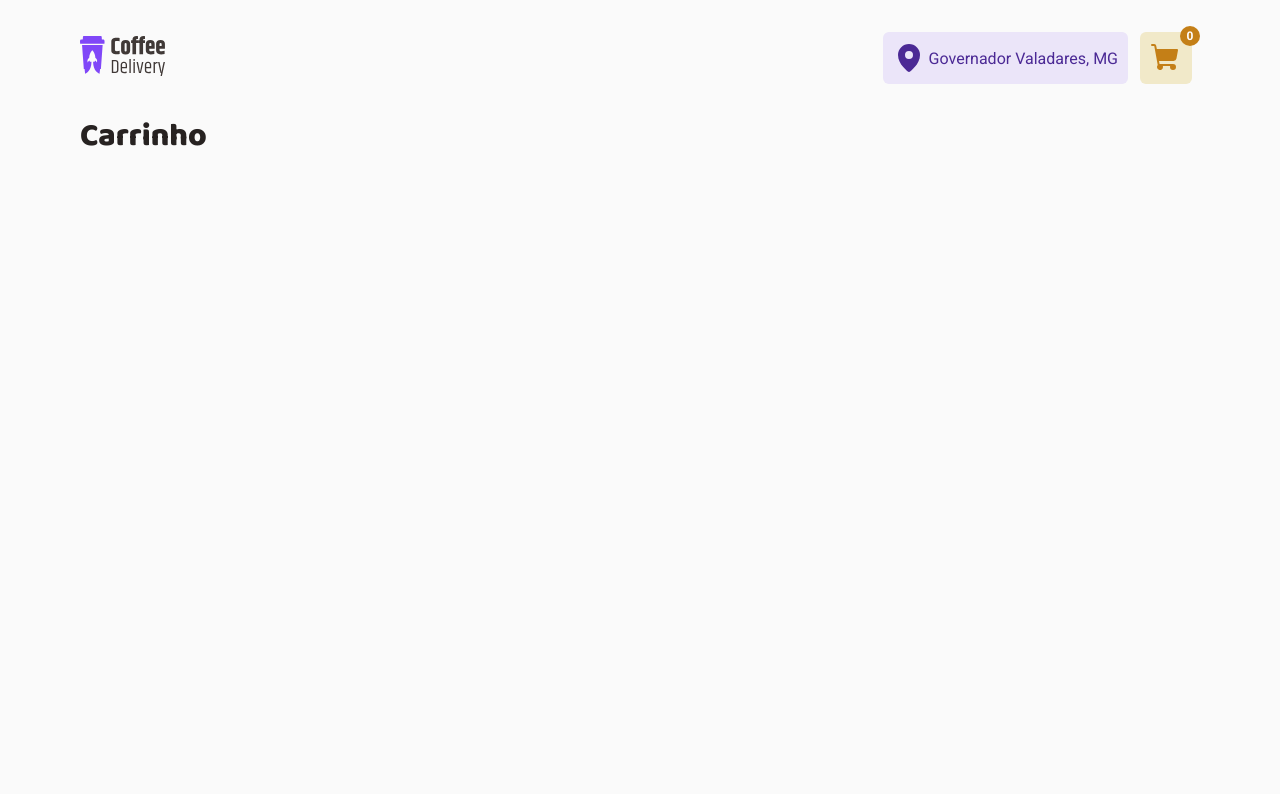
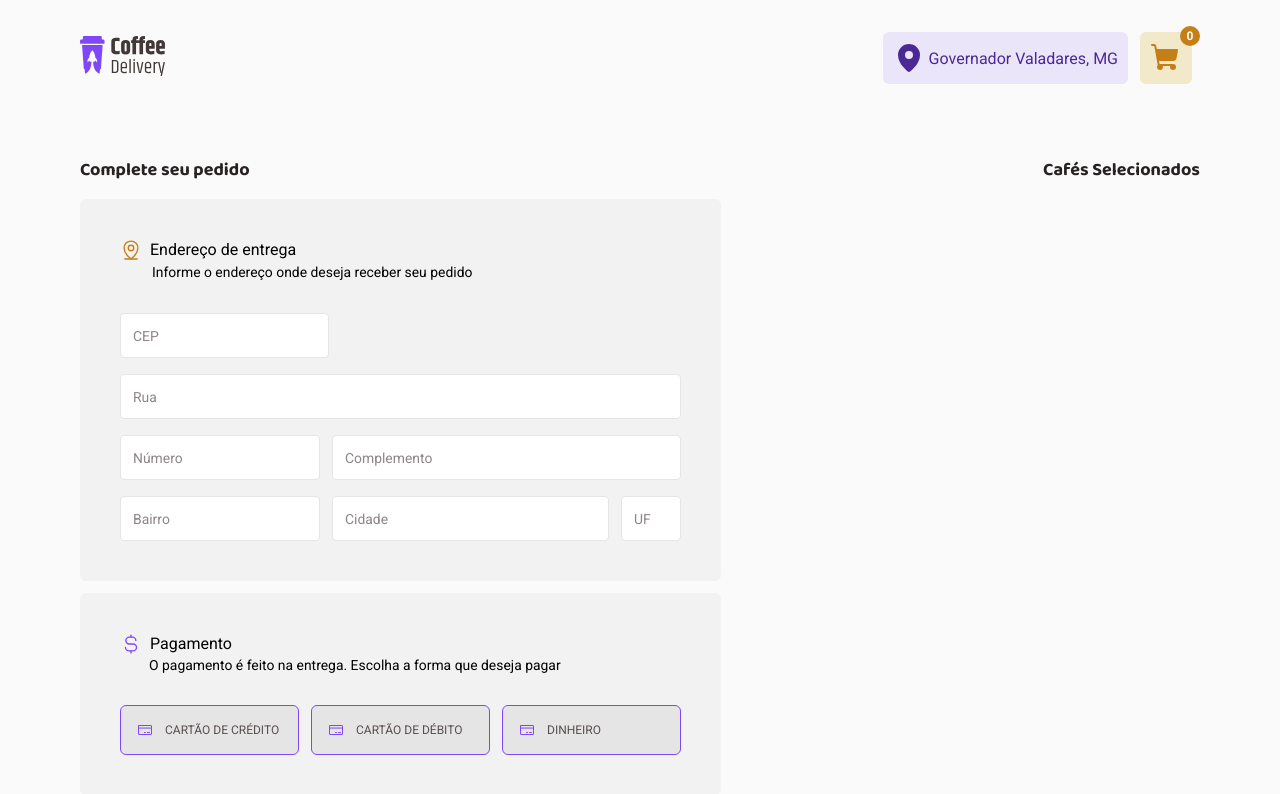
Before and after one commit to leosilva132/coffe-project, a React (Vite) app: page /carrinho in a window 1280 px wide. Shown: the top 794 px of the page. Built offline with nearby package versions, Linux system fonts and the light colour scheme; data requests are answered from the project's data file.

Commit message:
building the cart page

```diff
--- a/package.json
+++ b/package.json
@@ -1,7 +1,7 @@
 {
   "name": "coffe",
   "private": true,
-  "version": "0.0.0",
+  "version": "1.0.0",
   "type": "module",
   "scripts": {
     "dev": "vite",
--- a/src/@types/custom.d.ts
+++ b/src/@types/custom.d.ts
@@ -1,4 +1,4 @@
 declare module '*.svg' {
-    const content: any
-    export default content
-  }
+  const content: any
+  export default content
+}
--- a/src/@types/productsTypes.ts
+++ b/src/@types/productsTypes.ts
@@ -5,6 +5,7 @@ export interface Product {
   description: string
   price: number
   amount: number
+  tag: string[]
 }
 
 export interface Stock {
--- a/src/contexts/CartContext.tsx
+++ b/src/contexts/CartContext.tsx
@@ -82,7 +82,7 @@ export function CartContextProvider({ children }: CartContextProviderProps) {
         throw Error()
       }
     } catch (err) {
-      console.log(err)
+      console.log('o erro está caindo aqui')
     }
   }
 
--- a/src/pages/Checkout/index.tsx
+++ b/src/pages/Checkout/index.tsx
@@ -1,10 +1,73 @@
-import { Header } from "../../components/Header";
-import { CheckoutContainer } from "./styles";
+import {
+  CheckoutContainer,
+  CoffeCardContainer,
+  DeliveryContainer,
+  FieldCep,
+  FieldComplementeContainer,
+  FieldStreet,
+  FieldUf,
+  FormContainer,
+  PagContainer,
+  PayElement,
+  PaytypeContainer,
+} from './styles'
 
-export function Checkout(){
-    return (
-        <CheckoutContainer>
-            <h1>Carrinho</h1>
-        </CheckoutContainer>
-    )
+import { CurrencyDollarSimple, MapPinLine, CreditCard } from 'phosphor-react'
+
+export function Checkout() {
+  return (
+    <CheckoutContainer>
+      <DeliveryContainer>
+        <h1>Complete seu pedido</h1>
+        <FormContainer>
+          <h4>
+            <MapPinLine size={22} color="#C47F17" />
+            Endereço de entrega
+          </h4>
+          <p>Informe o endereço onde deseja receber seu pedido</p>
+
+          {/* testing different solutions to make this form  */}
+
+          <FieldCep placeholder="CEP" type={'number'} required />
+          <FieldStreet placeholder="Rua" required />
+          <FieldComplementeContainer>
+            <input type="number" placeholder="Número" />
+            <input type="text" placeholder="Complemento" />
+          </FieldComplementeContainer>
+          <FieldUf>
+            <input type="text" placeholder="Bairro" />
+            <input type="text" placeholder="Cidade" />
+            <input type="text" placeholder="UF" />
+          </FieldUf>
+        </FormContainer>
+        <PagContainer>
+          <h4>
+            <CurrencyDollarSimple size={22} color="#8047F8" />
+            Pagamento
+          </h4>
+
+          <p>
+            O pagamento é feito na entrega. Escolha a forma que deseja pagar
+          </p>
+          <PaytypeContainer>
+            <PayElement>
+              <CreditCard size={16} color="#8047F8" />
+              Cartão de Crédito
+            </PayElement>
+            <PayElement>
+              <CreditCard size={16} color="#8047F8" />
+              Cartão de Débito
+            </PayElement>
+            <PayElement>
+              <CreditCard size={16} color="#8047F8" />
+              Dinheiro
+            </PayElement>
+          </PaytypeContainer>
+        </PagContainer>
+      </DeliveryContainer>
+      <CoffeCardContainer>
+        <h2>Cafés Selecionados</h2>
+      </CoffeCardContainer>
+    </CheckoutContainer>
+  )
 }
--- a/src/pages/Checkout/styles.ts
+++ b/src/pages/Checkout/styles.ts
@@ -1,7 +1,133 @@
-import styled from "styled-components";
-
+import styled from 'styled-components'
 
 export const CheckoutContainer = styled.main`
-    margin: 0 auto;
-    max-width: 70rem;
+  display: flex;
+  justify-content: space-between;
+
+  margin: 40px auto auto auto;
+  max-width: 70rem;
 `
+export const DeliveryContainer = styled.div`
+  h1 {
+    font-size: 1.125rem;
+    font-weight: 700;
+  }
+`
+
+export const CoffeCardContainer = styled.div`
+  h2 {
+    font-size: 1.125rem;
+    font-weight: 700;
+  }
+`
+
+export const FormContainer = styled.form`
+  background-color: #f3f2f2;
+  padding: 40px;
+  border-radius: 6px;
+  margin-top: 15px;
+  font-family: 'Roboto', sans-serif;
+  h4 {
+    display: flex;
+    align-items: center;
+    gap: 8px;
+  }
+
+  p {
+    margin-top: 2px;
+    padding-left: 32px;
+    font-size: 0.87rem;
+    line-height: 130%;
+    margin-bottom: 32px;
+  }
+
+  input {
+    padding: 12px;
+    border-radius: 4px;
+    border: 1px solid #e6e5e5;
+
+    &::placeholder {
+      font-size: 0.87rem;
+      color: #8d8686;
+    }
+  }
+`
+export const PagContainer = styled.div`
+  background-color: #f3f2f2;
+  margin-top: 12px;
+  border-radius: 6px;
+  padding: 40px;
+
+  h4 {
+    display: flex;
+    align-items: center;
+    gap: 8px;
+  }
+
+  p {
+    margin-top: 2px;
+    padding-left: 29px;
+    font-size: 0.87rem;
+    margin-bottom: 32px;
+  }
+`
+
+export const FieldCep = styled.input`
+  margin-bottom: 16px;
+`
+export const FieldStreet = styled.input`
+  display: block;
+  width: 100%;
+  margin-bottom: 16px;
+`
+export const FieldComplementeContainer = styled.div`
+  display: flex;
+  gap: 12px;
+  margin-bottom: 16px;
+
+  input {
+    width: 100%;
+
+    &:first-child {
+      max-width: 200px;
+    }
+  }
+`
+
+export const FieldUf = styled.div`
+  display: flex;
+  gap: 12px;
+  input {
+    width: 100%;
+
+    &:first-child {
+      max-width: 200px;
+    }
+    &:last-child {
+      max-width: 60px;
+    }
+  }
+`
+
+export const PaytypeContainer = styled.div`
+  display: flex;
+  justify-content: space-between;
+  align-items: center;
+  gap: 12px;
+`
+export const PayElement = styled.div`
+  min-width: 179px;
+  background-color: #e6e5e5;
+  display: flex;
+  align-items: center;
+  flex: 1;
+  font-size: 0.75rem;
+  justify-content: flex-start;
+  padding: 16px;
+  gap: 12px;
+  border: 1px solid #8047f8;
+  border-radius: 6px;
+  text-transform: uppercase;
+  cursor: pointer;
+  color: #574f4d;
+`
--- a/src/pages/Home/components/Shop/Cards/Actions/Count/index.tsx
+++ b/src/pages/Home/components/Shop/Cards/Actions/Count/index.tsx
@@ -4,10 +4,7 @@ import { useContext } from 'react'
 import { CartContext } from '../../../../../../../contexts/CartContext'
 import { Product } from '../../../../../../../@types/productsTypes'
 
-interface counterProps {
-  product: Product
-}
-export function Counter({ product }: counterProps) {
+export function Counter(product: Product) {
   const { updatedCartAmount } = useContext(CartContext)
 
   function handleIncrementCount(product: Product) {
@@ -23,7 +20,9 @@ export function Counter({ product }: counterProps) {
       <button onClick={() => handleDrecrementCount(product)}>
         <Minus size={14} weight="bold" />
       </button>
-      <input type="number" min={1} value={product.amount} readOnly />
+
+      <input type="number" value="1" readOnly />
+
       <button onClick={() => handleIncrementCount(product)}>
         <Plus size={14} weight="bold" />
       </button>
--- a/src/pages/Home/components/Shop/Cards/index.tsx
+++ b/src/pages/Home/components/Shop/Cards/index.tsx
@@ -1,4 +1,4 @@
-import { Buy, CardContainer, Description, Tags } from './styles'
+import { Buy, CardContainer, Description, TagContainer, Tags } from './styles'
 import { Counter } from './Actions/Count'
 import { ButtonBuy } from './Actions/ButtonBuy'
 import { useContext } from 'react'
@@ -11,6 +11,7 @@ export function Cards() {
     style: 'decimal',
     minimumFractionDigits: 2,
   })
+
   return (
     <CardContainer>
       {products.map((product) => {
@@ -18,14 +19,19 @@ export function Cards() {
           <div key={product.id}>
             <img src={product.img} alt="" />
             <div>
-              <Tags>Tradicional</Tags>
+              <TagContainer>
+                {product.tag.map((tag) => {
+                  return <Tags key={product.id}>{tag}</Tags>
+                })}
+              </TagContainer>
+
               <h3>{product.title}</h3>
               <Description>{product.description}</Description>
               <Buy>
                 <p>
                   R$ <span>{PriceFormatted.format(product.price)}</span>
                 </p>
-                <Counter product={product} />
+                <Counter {...product} />
                 <ButtonBuy id={product.id} />
               </Buy>
             </div>
--- a/src/pages/Home/components/Shop/Cards/styles.ts
+++ b/src/pages/Home/components/Shop/Cards/styles.ts
@@ -53,8 +53,14 @@ export const CardContainer = styled.div`
   }
 `
 
-export const Tags = styled.span`
-  position: relative;
+export const TagContainer = styled.div`
+  display: flex;
+  align-items: center;
+  justify-content: center;
+  gap: 4px;
+`
+
+export const Tags = styled.div`
   margin-bottom: 1rem;
   padding: 4px 8px;
   border-radius: 100px;
--- a/src/styles/themes/default.ts
+++ b/src/styles/themes/default.ts
@@ -1,13 +1,13 @@
 export const defaultTheme = {
   white: '#fff',
 
-    'yellow': '#DBAC2C',
+  yellow: '#DBAC2C',
   'yellow-light': '#F1E9C9',
-    'yellow-dark' : '#C47F17',
+  'yellow-dark': '#C47F17',
 
-    'purple': '#8047F8',
+  purple: '#8047F8',
   'purple-light': '#EBE5F9',
-    'purple-dark' : '#4B2995',
+  'purple-dark': '#4B2995',
 
   'base-title': '#272221',
   'base-subtitle': '#403937',
@@ -19,6 +19,5 @@ export const defaultTheme = {
   'base-input': '#EDEDED',
   'base-card': '#F3F2F2',
 
-    'background': '#FAFAFA',
-
+  background: '#FAFAFA',
 }
--- a/src/styles/themes/global.ts
+++ b/src/styles/themes/global.ts
@@ -8,7 +8,7 @@ export const GlobalStyles = createGlobalStyle`
     }
 
     body {
-        background: ${(props) => props.theme['background']};
+        background: ${(props) => props.theme.background};
     }
 
     body, input, text-area, button {
@@ -22,6 +22,12 @@ export const GlobalStyles = createGlobalStyle`
         font-family: 'Baloo 2', cursive;
         font-weight: 800;
         color: ${(props) => props.theme['base-title']};
+    }
+
+    h4 {
+        font-family: 'Roboto', sans-serif;
+        font-weight: 400;
+        font-size: 1rem;
         line-height: 130%;
     }
 
@@ -39,4 +45,16 @@ export const GlobalStyles = createGlobalStyle`
         text-decoration: none;
     }
 
+    input::-webkit-outer-spin-button,
+    input::-webkit-inner-spin-button {
+        -webkit-appearance: none;
+        margin: 0;
+    }
+
+    /* Firefox */
+    input[type=number] {
+    -moz-appearance: textfield;
+    }
+
+
 `
```
Also changed, not shown: db.json (+10 -1 lines). Lines whose indentation alone changed are shown as unchanged.
